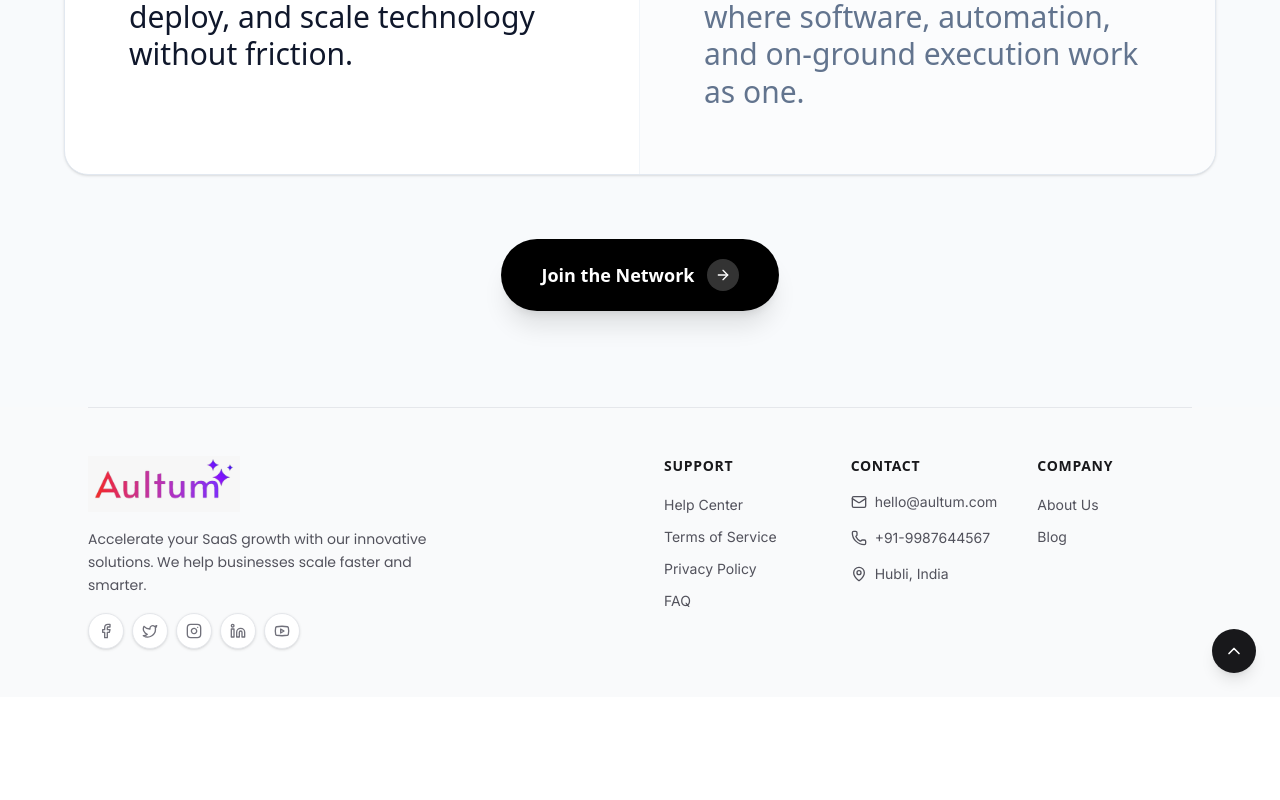
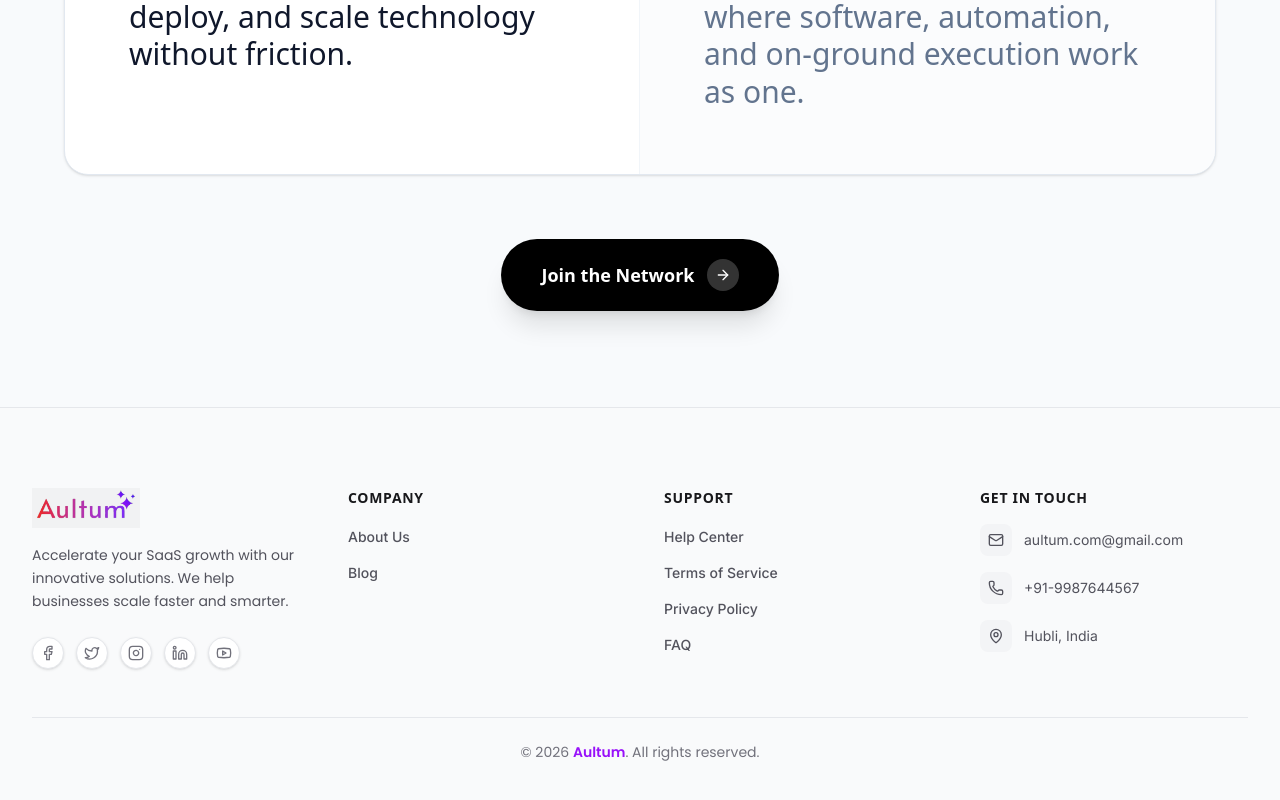
Before and after one commit to Ameerlog/Aultum_AI, a React (Vite) app: page /aboutUs in a window 1280 px wide. Shown: the part 4223-5023 px from the top of the page. Before the commit the page ends 4920 px from the top, so only its background shows below. Built offline with nearby package versions, Linux system fonts and the light colour scheme.

Commit message:
added some changes

```diff
--- a/src/components/Footer.jsx
+++ b/src/components/Footer.jsx
@@ -1,87 +1,6 @@
-// import React from "react";
-// import { Twitter, Linkedin, Youtube, Instagram, Facebook } from "lucide-react";
-// import Logo from "../assets/aultumlogo.jpeg";
 
-// const social = [
-//   { Icon: Facebook },
-//   { Icon: Twitter },
-//   { Icon: Instagram },
-//   { Icon: Linkedin },
-//   { Icon: Youtube },
-// ];
-
-// export default function Footer() {
-//   return (
-//     <footer className="bg-gray-50 border-t border-gray-200">
-//       <div className="max-w-7xl mx-auto px-6 pt-12 pb-6">
-// <div className="grid grid-cols-1 md:grid-cols-3 items-start gap-8 mb-14">
-
-
-//   <div className="flex justify-center md:justify-start">
-//     <img
-//       src={Logo}
-//       alt="Aultum"
-//       className="h-9 w-auto object-contain"
-//     />
-//   </div>
-
-
-//       <div className="flex justify-center gap-12 text-center md:text-left">
-
-//         <div>
-//           <h4 className="text-lg font-semibold text-gray-900 mb-2">
-//      Quick Links
-//           </h4>
-//           <ul className="space-y-2">
-//             <li><a href="#" className="footer-link">About Us</a></li>
-//             <li><a href="#" className="footer-link">Login</a></li>
-//             <li><a href="#" className="footer-link">Site map</a></li>
-//           </ul>
-//         </div>
-
-//           <div>
-//             <h4 className="text-lg font-semibold text-gray-900 mb-2">
-//               Contact
-//             </h4>
-//             <ul className="space-y-2">
-//               <li><a href="#" className="footer-link">Contact</a></li>
-//               <li><a href="#" className="footer-link">Terms of Service</a></li>
-//               <li><a href="#" className="footer-link">Privacy Policy</a></li>
-//             </ul>
-//           </div>
-
-//         </div>
-
-//         <div className="flex justify-center md:justify-end">
-//           <div className="flex gap-3">
-//             {social.map(({ Icon }, i) => (
-//               <a
-//                 key={i}
-//                 href="#"
-//                 className="w-9 h-9 rounded-full border border-gray-300 flex items-center justify-center text-gray-600 hover:text-purple-600 hover:border-purple-600 transition"
-//               >
-//                 <Icon className="w-4 h-4" />
-//               </a>
-//             ))}
-//           </div>
-//         </div>
-
-//       </div>
-
-
-
-//         <div className="border-t border-gray-200 pt-6 text-center text-sm text-gray-500">
-//           © {new Date().getFullYear()}{" "}
-//           <span className="font-semibold text-purple-600">Aultum</span>. All rights reserved.
-//         </div>
-//       </div>
-//     </footer>
-//   );
-// }
-
-// Footer.jsx
-import React from "react";
-import { motion } from "framer-motion";
+import React, { useState, useEffect } from "react";
+import { motion, AnimatePresence } from "framer-motion";
 import {
   Twitter,
   Linkedin,
@@ -96,17 +15,26 @@ import {
 } from "lucide-react";
 import Logo from "../assets/aultumlogo.jpeg";
 
+
 const socialLinks = [
-  { Icon: Facebook, href: "#", label: "Facebook" },
-  { Icon: Twitter, href: "#", label: "Twitter" },
-  { Icon: Instagram, href: "https://www.instagram.com/aultum.com307/", label: "Instagram" },
+  { Icon: Facebook, href: "/", label: "Facebook" },
+  { Icon: Twitter, href: "/", label: "Twitter" },
+  {
+    Icon: Instagram,
+    href: "https://www.instagram.com/aultum.com307/",
+    label: "Instagram",
+  },
   { Icon: Linkedin, href: "#", label: "LinkedIn" },
-  { Icon: Youtube, href: "https://www.youtube.com/@AultumInternational", label: "YouTube" },
+  {
+    Icon: Youtube,
+    href: "https://www.youtube.com/@AultumInternational",
+    label: "YouTube",
+  },
 ];
 
 const quickLinks = [
   { name: "About Us", href: "/aboutUs" },
-  { name: "Blog", href: "#" },
+  { name: "Blog", href: "/" },
 ];
 
 const supportLinks = [
@@ -117,48 +45,72 @@ const supportLinks = [
 ];
 
 const contactInfo = [
-  { Icon: Mail, text: "hello@aultum.com", href: "mailto:hello@aultum.com" },
+  {
+    Icon: Mail,
+    text: "aultum.com@gmail.com",
+    href: "mailto:aultum.com@gmail.com",
+  },
   { Icon: Phone, text: "+91-9987644567", href: "tel:+91-9987644567" },
   { Icon: MapPin, text: "Hubli, India", href: "#" },
 ];
+
 
 const containerVariants = {
   hidden: { opacity: 0 },
   visible: {
     opacity: 1,
-    transition: { staggerChildren: 0.08 },
+    transition: { staggerChildren: 0.1, delayChildren: 0.2 },
   },
 };
 
 const itemVariants = {
-  hidden: { opacity: 0, y: 16 },
+  hidden: { opacity: 0, y: 20 },
   visible: { opacity: 1, y: 0 },
 };
 
 export default function Footer() {
+  const [showScrollTop, setShowScrollTop] = useState(false);
+
+
+  useEffect(() => {
+    const handleScroll = () => {
+      if (window.scrollY > 300) {
+        setShowScrollTop(true);
+      } else {
+        setShowScrollTop(false);
+      }
+    };
+    window.addEventListener("scroll", handleScroll);
+    return () => window.removeEventListener("scroll", handleScroll);
+  }, []);
+
   return (
-    <footer className="relative bg-gray-50 overflow-hidden">
-      <div className="relative max-w-6xl mx-auto px-6">
+    <footer className="relative bg-gray-50 pt-12 pb-6 sm:pt-16 lg:pt-20 border-t border-gray-200">
+      <div className="w-full max-w-7xl mx-auto px-4 sm:px-6 lg:px-8">
         <motion.div
           variants={containerVariants}
           initial="hidden"
           whileInView="visible"
           viewport={{ once: true }}
-          className="grid grid-cols-1 lg:grid-cols-2 gap-12 py-12 border-t border-gray-200"
+          className="grid grid-cols-1 gap-8 md:grid-cols-2 lg:grid-cols-4 lg:gap-12 mb-12"
         >
-          {/* Left Side - Brand */}
-          <motion.div variants={itemVariants}>
+
+          <motion.div
+            variants={itemVariants}
+            className="flex flex-col items-start"
+          >
+            <div className="flex items-center gap-2 mb-4">
               <img
                 src={Logo}
-              alt="Aultum"
-              className="h-14 w-auto object-contain mb-4"
+                alt="Aultum Logo"
+                className="h-10 w-auto object-contain mix-blend-multiply"
               />
-            <p className="text-zinc-600 text-sm leading-relaxed mb-4 max-w-sm">
+            </div>
+            <p className="text-zinc-600 text-sm leading-relaxed mb-6 max-w-xs">
               Accelerate your SaaS growth with our innovative solutions. We help
               businesses scale faster and smarter.
             </p>
-
-            <div className="flex gap-2">
+            <div className="flex flex-wrap gap-3">
               {socialLinks.map(({ Icon, href, label }, i) => (
                 <motion.a
                   key={i}
@@ -166,7 +118,7 @@ export default function Footer() {
                   aria-label={label}
                   whileHover={{ scale: 1.1, y: -2 }}
                   whileTap={{ scale: 0.95 }}
-                  className="w-9 h-9 rounded-full border border-gray-200 bg-white flex items-center justify-center text-zinc-500 hover:bg-purple-600 hover:text-white hover:border-purple-600 transition-all shadow-sm"
+                  className="w-8 h-8 rounded-full border border-gray-200 bg-white flex items-center justify-center text-zinc-500 hover:bg-purple-600 hover:text-white hover:border-purple-600 transition-all shadow-sm"
                 >
                   <Icon className="w-4 h-4" />
                 </motion.a>
@@ -174,22 +126,16 @@ export default function Footer() {
             </div>
           </motion.div>
 
-
-          <motion.div
-            variants={itemVariants}
-            className="grid grid-cols-3 gap-8"
-          >
-
-            <div>
-              <h4 className="text-sm font-semibold text-zinc-900 mb-4 uppercase tracking-wider">
-                Support
+          <motion.div variants={itemVariants}>
+            <h4 className="text-sm font-bold text-zinc-900 mb-4 uppercase tracking-wider">
+              Company
             </h4>
-              <ul className="space-y-2">
-                {supportLinks.map((link, i) => (
+            <ul className="space-y-3">
+              {quickLinks.map((link, i) => (
                 <li key={i}>
                   <a
                     href={link.href}
-                      className="text-zinc-600 hover:text-purple-600 transition-colors inline-flex items-center gap-1 group text-sm"
+                    className="text-zinc-600 hover:text-purple-600 transition-colors inline-flex items-center gap-1 group text-sm font-medium"
                   >
                     {link.name}
                     <ArrowUpRight className="w-3 h-3 opacity-0 -translate-y-1 translate-x-1 group-hover:opacity-100 group-hover:translate-y-0 group-hover:translate-x-0 transition-all" />
@@ -197,64 +143,75 @@ export default function Footer() {
                 </li>
               ))}
             </ul>
-            </div>
+          </motion.div>
 
-
-            <div>
-              <h4 className="text-sm font-semibold text-zinc-900 mb-4 uppercase tracking-wider">
-                Contact
+          <motion.div variants={itemVariants}>
+            <h4 className="text-sm font-bold text-zinc-900 mb-4 uppercase tracking-wider">
+              Support
             </h4>
             <ul className="space-y-3">
+              {supportLinks.map((link, i) => (
+                <li key={i}>
+                  <a
+                    href={link.href}
+                    className="text-zinc-600 hover:text-purple-600 transition-colors text-sm font-medium"
+                  >
+                    {link.name}
+                  </a>
+                </li>
+              ))}
+            </ul>
+          </motion.div>
+
+          <motion.div variants={itemVariants}>
+            <h4 className="text-sm font-bold text-zinc-900 mb-4 uppercase tracking-wider">
+              Get in Touch
+            </h4>
+            <ul className="space-y-4">
               {contactInfo.map(({ Icon, text, href }, i) => (
                 <li key={i}>
                   <a
                     href={href}
-                      className="text-zinc-600 hover:text-purple-600 transition-colors inline-flex items-center gap-2 group text-sm"
+                    className="text-zinc-600 hover:text-purple-600 transition-colors flex items-start gap-3 text-sm group"
                   >
+                    <div className="w-8 h-8 rounded-lg bg-gray-100 flex items-center justify-center flex-shrink-0 group-hover:bg-purple-100 group-hover:text-purple-600 transition-colors">
                       <Icon className="w-4 h-4" />
+                    </div>
+                    <span className="mt-1.5 break-all sm:break-words">
                       {text}
+                    </span>
                   </a>
                 </li>
               ))}
             </ul>
-            </div>
-              <div>
-              <h4 className="text-sm font-semibold text-zinc-900 mb-4 uppercase tracking-wider">
-                Company
-              </h4>
-              <ul className="space-y-2">
-                {quickLinks.map((link, i) => (
-                  <li key={i}>
-                    <a
-                      href={link.href}
-                      className="text-zinc-600 hover:text-purple-600 transition-colors inline-flex items-center gap-1 group text-sm"
-                    >
-                      {link.name}
-                      <ArrowUpRight className="w-3 h-3 opacity-0 -translate-y-1 translate-x-1 group-hover:opacity-100 group-hover:translate-y-0 group-hover:translate-x-0 transition-all" />
-                    </a>
-                  </li>
-                ))}
-              </ul>
-            </div>
-
           </motion.div>
         </motion.div>
 
-
+        <div className="border-t border-gray-200 py-6 flex items-center justify-center">
+          <p className="text-center text-sm text-zinc-500">
+            © {new Date().getFullYear()}{" "}
+            <span className="font-semibold text-purple-600">Aultum</span>. All
+            rights reserved.
+          </p>
+        </div>
       </div>
 
-      {/* Scroll to top */}
+      <AnimatePresence>
+        {showScrollTop && (
           <motion.button
-        initial={{ opacity: 0, scale: 0 }}
-        whileInView={{ opacity: 1, scale: 1 }}
-        viewport={{ once: true }}
+            initial={{ opacity: 0, scale: 0.5 }}
+            animate={{ opacity: 1, scale: 1 }}
+            exit={{ opacity: 0, scale: 0.5 }}
             whileHover={{ scale: 1.1 }}
             whileTap={{ scale: 0.9 }}
             onClick={() => window.scrollTo({ top: 0, behavior: "smooth" })}
-        className="absolute bottom-6 right-6 w-11 h-11 rounded-full bg-zinc-900 text-white flex items-center justify-center shadow-lg hover:bg-zinc-800 transition-colors"
+            className="fixed bottom-6 right-6 z-50 p-3 rounded-full bg-zinc-900 text-white shadow-lg hover:bg-purple-600 transition-colors focus:outline-none focus:ring-2 focus:ring-purple-500 focus:ring-offset-2"
+            aria-label="Scroll to top"
           >
             <ChevronUp className="w-5 h-5" />
           </motion.button>
+        )}
+      </AnimatePresence>
     </footer>
   );
 }
--- a/src/components/Navbar.jsx
+++ b/src/components/Navbar.jsx
@@ -28,6 +28,7 @@ const Navbar = () => {
           >
            <img src={logo} alt="AultumLogo" className="h-9 w-auto object-contain"/>
           </a>
+
         </div>
 
 
@@ -60,7 +61,7 @@ const Navbar = () => {
             exit="closed"
             className="md:hidden px-4"
           >
-            {/* <div className="flex flex-col pt-6 space-y-4">
+            <div className="flex flex-col pt-6 space-y-4">
               {navbarData.links.map((link) => (
                 <a
                   key={link.id}
@@ -71,7 +72,7 @@ const Navbar = () => {
                   {link.label}
                 </a>
               ))}
-            </div> */}
+            </div>
           </motion.div>
         )}
       </AnimatePresence>
```
Lines whose indentation alone changed are shown as unchanged.
